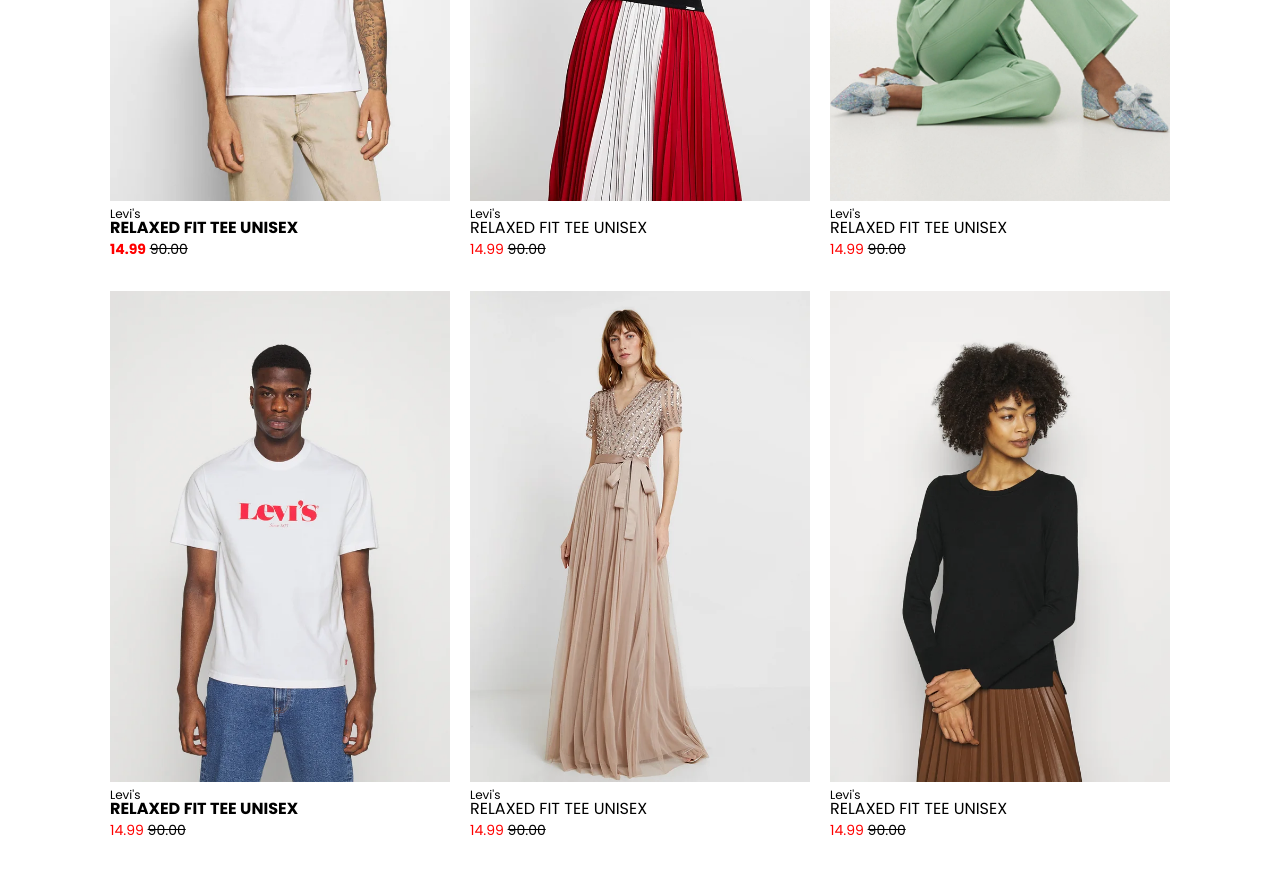
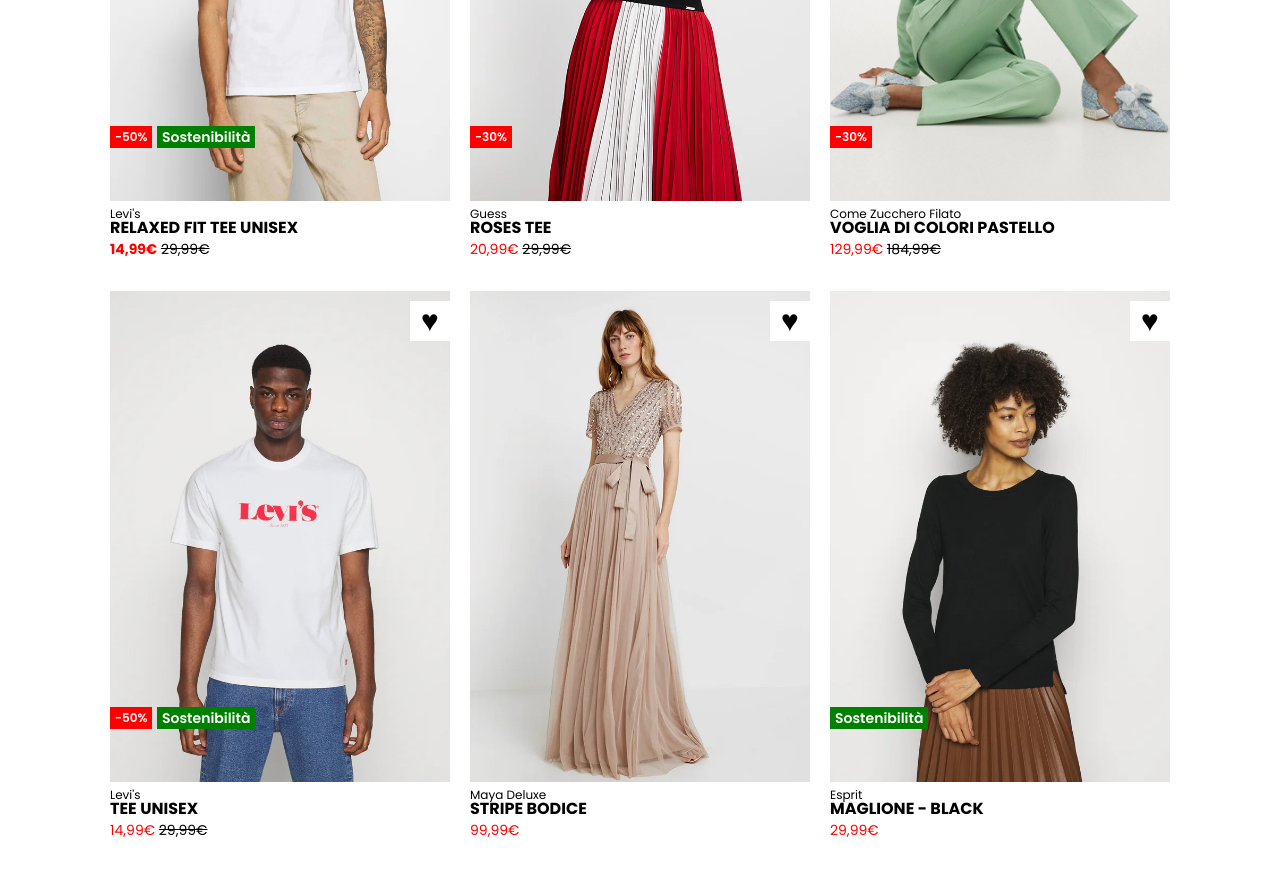
Before and after one commit to Simone-Domenici/html-css-boolando, a plain HTML site: page index.html in a window 1280 px wide. Shown: the part 420-1296 px from the top of the page. Drawn offline with Linux system fonts and the light colour scheme.

Commit message:
ADD discount tags and hearts container

```diff
--- a/css/app.css
+++ b/css/app.css
@@ -102,6 +102,7 @@ html {
 
 .card {
     padding-bottom: 30px;
+    position: relative;
 }
 
 .card-img {
@@ -139,6 +140,45 @@ html {
     font-size: 14px;
 }
 
+.heart {
+    background-color: white;
+    position: absolute;
+    top: 10px;
+    right: 0;
+    font-size: 30px;
+    line-height: 40px;
+    width: 40px;
+    text-align: center;
+}
+
+.discount {
+    background-color: red;
+    color: white;
+    position: absolute;
+    bottom: 60px;
+    left: 0;
+    padding: 0 5px;
+    font-size: 12px;
+    font-weight: 600;
+    line-height: 22px;
+}
+
+.eco {
+    background-color: #008000;
+    color: white;
+    position: absolute;
+    bottom: 60px;
+    left: 47px;
+    font-size: 14px;
+    line-height: 22px;
+    font-weight: 600;
+    padding: 0 5px;
+}
+
+.only-eco.eco {
+    left: 0;
+}
+
 /* Utilities */
 
  .ph-card {
@@ -147,7 +187,3 @@ html {
     border: 1px dashed black;
     padding: 0 10px;
  }
-
- .card-img {
-
- }
--- a/index.html
+++ b/index.html
@@ -33,7 +33,9 @@
                     <div class="card-img">
                         <img class="primary-img" src="./img/1.webp" alt="">
                         <img class="secondary-img" src="./img/1b.webp" alt="">
-
+                        <div class="heart">&hearts;</div>
+                        <div class="discount">-50%</div>
+                        <div class="eco">Sostenibilità</div>
                     </div>
                     <div class="product-description">
                         <div class="brand">
@@ -44,10 +46,10 @@
                         </div>
                         <div class="price">
                             <span class="discounted-price">
-                                <strong>14.99</strong>
+                                <strong>14,99&euro;</strong>
                             </span>
                             <span class="original-price">
-                                90.00
+                                29,99&euro;
                             </span>
                         </div>
                     </div>
@@ -56,21 +58,22 @@
                     <div class="card-img">
                         <img class="primary-img" src="./img/2.webp" alt="">
                         <img class="secondary-img" src="./img/2b.webp" alt="">
-
+                        <div class="heart">&hearts;</div>
+                        <div class="discount">-30%</div>
                     </div>
                     <div class="product-description">
                         <div class="brand">
-                            Levi's
+                            Guess
                         </div>
                         <div class="product-type">
-                            Relaxed fit tee unisex
+                            <strong>Roses tee</strong>
                         </div>
                         <div class="price">
                             <span class="discounted-price">
-                                14.99
+                                20,99&euro;
                             </span>
                             <span class="original-price">
-                                90.00
+                                29,99&euro;
                             </span>
                         </div>
                     </div>
@@ -79,21 +82,22 @@
                     <div class="card-img">
                         <img class="primary-img" src="./img/3.webp" alt="">
                         <img class="secondary-img" src="./img/3b.webp" alt="">
-
+                        <div class="heart">&hearts;</div>
+                        <div class="discount">-30%</div>
                     </div>
                     <div class="product-description">
                         <div class="brand">
-                            Levi's
+                            Come Zucchero Filato
                         </div>
                         <div class="product-type">
-                            Relaxed fit tee unisex
+                            <strong>Voglia di colori pastello</strong>
                         </div>
                         <div class="price">
                             <span class="discounted-price">
-                                14.99
+                                129,99&euro;
                             </span>
                             <span class="original-price">
-                                90.00
+                                184,99&euro;
                             </span>
                         </div>
                     </div>
@@ -102,21 +106,23 @@
                     <div class="card-img">
                         <img class="primary-img" src="./img/4.webp" alt="">
                         <img class="secondary-img" src="./img/4b.webp" alt="">
-
+                        <div class="heart">&hearts;</div>
+                        <div class="discount">-50%</div>
+                        <div class="eco">Sostenibilità</div>
                     </div>
                     <div class="product-description">
                         <div class="brand">
                             Levi's
                         </div>
                         <div class="product-type">
-                            <strong>Relaxed fit tee unisex</strong>
+                            <strong>Tee unisex</strong>
                         </div>
                         <div class="price">
                             <span class="discounted-price">
-                                14.99
+                                14,99&euro;
                             </span>
                             <span class="original-price">
-                                90.00
+                                29,99&euro;
                             </span>
                         </div>
                     </div>
@@ -125,21 +131,18 @@
                     <div class="card-img">
                         <img class="primary-img" src="./img/5.webp" alt="">
                         <img class="secondary-img" src="./img/5b.webp" alt="">
-
+                        <div class="heart">&hearts;</div>
                     </div>
                     <div class="product-description">
                         <div class="brand">
-                            Levi's
+                            Maya Deluxe
                         </div>
                         <div class="product-type">
-                            Relaxed fit tee unisex
+                            <strong>Stripe bodice</strong>
                         </div>
                         <div class="price">
                             <span class="discounted-price">
-                                14.99
-                            </span>
-                            <span class="original-price">
-                                90.00
+                                99,99&euro;
                             </span>
                         </div>
                     </div>
@@ -148,21 +151,19 @@
                     <div class="card-img">
                         <img class="primary-img" src="./img/6.webp" alt="">
                         <img class="secondary-img" src="./img/6b.webp" alt="">
-
+                        <div class="heart">&hearts;</div>
+                        <div class="only-eco eco">Sostenibilità</div>
                     </div>
                     <div class="product-description">
                         <div class="brand">
-                            Levi's
+                            Esprit
                         </div>
                         <div class="product-type">
-                            Relaxed fit tee unisex
+                            <strong>Maglione - black</strong>
                         </div>
                         <div class="price">
                             <span class="discounted-price">
-                                14.99
-                            </span>
-                            <span class="original-price">
-                                90.00
+                                29,99&euro;
                             </span>
                         </div>
                     </div>
```
